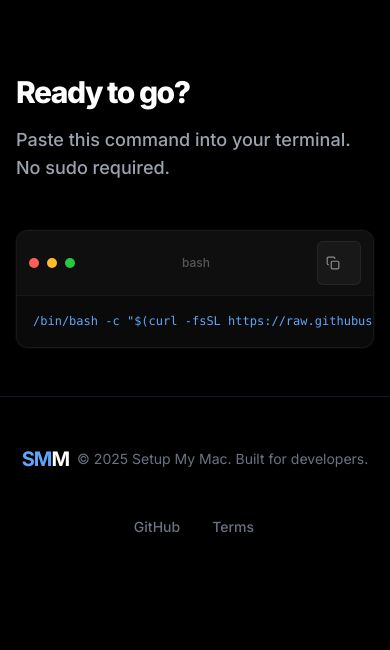
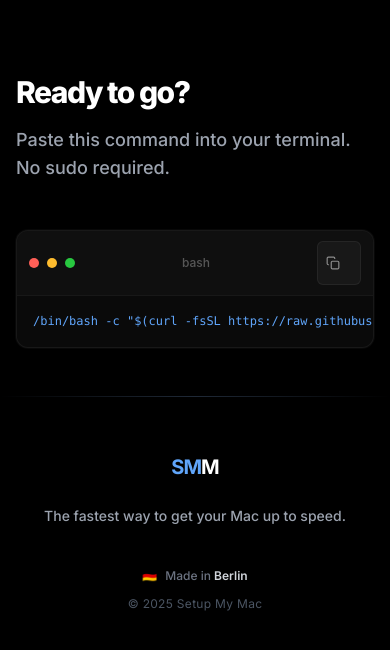
Before and after one commit to sacada-labs/setup-my-mac, a website: page index.html in a window 390 px wide. Shown: the part 2256-2906 px from the top of the page. Before the commit the page ends 2853 px from the top, so only its background shows below. Drawn offline with nearby package versions, Linux system fonts and the light colour scheme.

Commit message:
Redesign footer with improved UX/UI
- Replace terminal icon logo with brand-consistent SMM wordmark
- Update tagline to be more generic: 'The fastest way to get your Mac up to speed'
- Add 'Made in Berlin' with German flag emoji
- Remove GitHub and Terms navigation links
- Improve accessibility: WCAG 2.1 AA contrast, semantic HTML, focus states
- Add touch-friendly targets (min 44x44px) on logo link
- Make logo a 'back to top' link with hover/focus states
- Use proper <time> element with dynamic datetime attribute
- Mobile-first responsive design with fluid typography

```diff
--- a/index.html
+++ b/index.html
@@ -1021,19 +1021,50 @@
             </div>
         </section>
 
-        <!-- Footer -->
-        <footer class="relative border-t border-gray-900 py-12 px-4 sm:px-6 mt-auto" role="contentinfo">
-            <div class="max-w-7xl mx-auto flex flex-col md:flex-row justify-between items-center gap-8">
-                <div class="flex items-center gap-2">
-                    <span class="text-blue-400 font-bold tracking-tighter text-xl">SM<span class="text-white">M</span></span>
-                    <span class="text-sm text-gray-500">&copy; <span id="current-year"></span> Setup My Mac. Built for developers.</span>
+        <!-- Footer - Accessible, responsive, WCAG 2.1 AA compliant -->
+        <footer class="relative mt-auto bg-black" role="contentinfo" aria-label="Site footer">
+            <!-- Subtle gradient border -->
+            <div class="h-px bg-gradient-to-r from-transparent via-gray-800 to-transparent" aria-hidden="true"></div>
+
+            <div class="max-w-7xl mx-auto px-4 sm:px-6 lg:px-8 py-12 sm:py-16">
+                <div class="flex flex-col items-center text-center gap-8">
+
+                    <!-- Primary: Brand + Tagline -->
+                    <div class="flex flex-col items-center gap-4">
+                        <!-- Logo - consistent with header, touch-friendly -->
+                        <a
+                            href="#main-content"
+                            class="group flex items-center gap-2 min-h-[2.75rem] min-w-[2.75rem] px-3 py-2 rounded-lg transition-all duration-200 hover:bg-white/[0.03] focus-visible:outline-none focus-visible:ring-2 focus-visible:ring-blue-400 focus-visible:ring-offset-2 focus-visible:ring-offset-black"
+                            aria-label="Setup My Mac - Back to top"
+                        >
+                            <span class="text-blue-400 font-bold tracking-tighter text-xl sm:text-2xl select-none" aria-hidden="true">
+                                SM<span class="text-white">M</span>
+                            </span>
+                        </a>
+
+                        <!-- Tagline - WCAG AA contrast (gray-400 on black = 5.9:1) -->
+                        <p class="text-gray-400 text-sm sm:text-base font-medium max-w-xs sm:max-w-md leading-relaxed">
+                            The fastest way to get your Mac up to speed.
+                        </p>
+                    </div>
+
+                    <!-- Secondary: Location + Legal -->
+                    <div class="flex flex-col items-center gap-3 pt-2">
+                        <!-- Made in Berlin -->
+                        <p class="text-gray-500 text-xs sm:text-sm font-medium flex items-center gap-2">
+                            <span aria-hidden="true">🇩🇪</span>
+                            <span>Made in <span class="text-gray-300 font-semibold">Berlin</span></span>
+                        </p>
+
+                        <!-- Copyright - proper semantic time element -->
+                        <p class="text-gray-600 text-xs tracking-wide">
+                            <span aria-label="Copyright">&copy;</span>
+                            <time id="current-year" datetime="2025">2025</time>
+                            Setup My Mac
+                        </p>
+                    </div>
+
                 </div>
-                <nav aria-label="Footer navigation">
-                    <ul class="flex gap-8 list-none">
-                        <li><a href="https://github.com/sacada-labs/setup-my-mac" target="_blank" rel="noopener noreferrer" class="text-gray-500 hover:text-white transition-colors text-sm font-medium min-h-[var(--touch-target-min)] flex items-center">GitHub</a></li>
-                        <li><a href="#" class="text-gray-500 hover:text-white transition-colors text-sm font-medium min-h-[var(--touch-target-min)] flex items-center">Terms</a></li>
-                    </ul>
-                </nav>
             </div>
         </footer>
     </main>
@@ -1065,8 +1096,11 @@
     </style>
 
     <script>
-        // Set current year in footer
-        document.getElementById('current-year').textContent = new Date().getFullYear();
+        // Set current year in footer with proper datetime attribute
+        const yearElement = document.getElementById('current-year');
+        const currentYear = new Date().getFullYear();
+        yearElement.textContent = currentYear;
+        yearElement.setAttribute('datetime', currentYear.toString());
 
         // Image loading handlers with error handling
         function handleImageLoad(img) {
```
Also changed, not shown: .cursor/worktrees.json.
